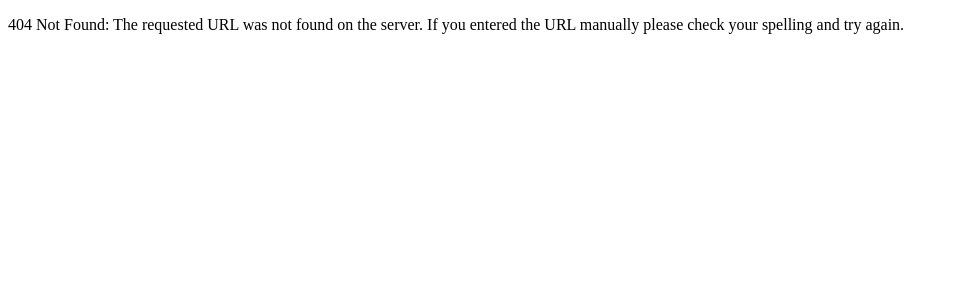
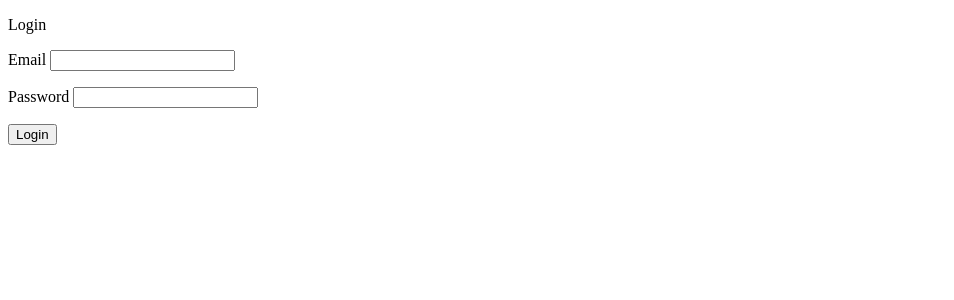
Before and after one commit to zNitche/FlaskBugTracker, a Flask app: page /auth/login in a window 1280 px wide. Shown: the top 300 px of the page, without its empty margins (0-954 px from the left). Run offline with Flask 2, Linux system fonts and the light colour scheme; parts of the project's set-up code (start-up, migrations or seed data) failed here and were passed over.

Commit message:
added basic login system + build-in admin account + SQLAlchemy engine config

```diff
--- /dev/null
+++ b/flask_bug_tracker/app_modules/forms.py
@@ -0,0 +1,9 @@
+from flask_wtf import FlaskForm
+from wtforms import StringField, PasswordField, SubmitField
+from wtforms.validators import DataRequired
+
+
+class LoginForm(FlaskForm):
+    email = StringField("Email", validators=[DataRequired()])
+    password = PasswordField("Password", validators=[DataRequired()])
+    submit = SubmitField("Login")
--- /dev/null
+++ b/flask_bug_tracker/routes/auth.py
@@ -0,0 +1,37 @@
+from flask import Blueprint, render_template, redirect, url_for, flash
+import flask_login
+from flask_bug_tracker.app_modules import forms
+from flask_bug_tracker import models
+from flask_bug_tracker.utils import account_utils
+
+
+auth = Blueprint("auth", __name__, template_folder="template", static_folder="static")
+
+
+@auth.route("/auth/login", methods=["GET", "POST"])
+def login():
+    if flask_login.current_user.is_authenticated:
+        return redirect(url_for("content.home"))
+
+    login_form = forms.LoginForm()
+
+    if login_form.validate_on_submit():
+        user = models.User.query.filter_by(email=login_form.email.data).first()
+
+        if user and account_utils.check_password_hash(user.password, login_form.password.data):
+            flask_login.login_user(user)
+
+            return redirect(url_for("content.home"))
+
+        else:
+            flash("Wrong email or/and password", "danger")
+
+    return render_template("login.html", login_form=login_form)
+
+
+@auth.route("/auth/logout")
+@flask_login.login_required
+def logout():
+    flask_login.logout_user()
+
+    return redirect(url_for("content.home"))
--- a/flask_bug_tracker/routes/content.py
+++ b/flask_bug_tracker/routes/content.py
@@ -1,9 +1,11 @@
 from flask import Blueprint, render_template
+import flask_login
 
 
 content = Blueprint("content", __name__, template_folder="template", static_folder="static")
 
 
 @content.route("/")
+@flask_login.login_required
 def home():
     return render_template("index.html")
--- a/flask_bug_tracker/routes/errors.py
+++ b/flask_bug_tracker/routes/errors.py
@@ -1,4 +1,4 @@
-from flask import Blueprint, render_template
+from flask import Blueprint, render_template, redirect, url_for
 
 
 errors = Blueprint("errors", __name__, template_folder='template', static_folder='static')
@@ -17,3 +17,8 @@ def error_500(error):
 @errors.app_errorhandler(405)
 def error_405(error):
     return render_template("error.html", error=error)
+
+
+@errors.app_errorhandler(401)
+def error_401(error):
+    return redirect(url_for("auth.login"))
--- /dev/null
+++ b/flask_bug_tracker/templates/login.html
@@ -0,0 +1,24 @@
+{% extends "base.html" %}
+{% block content %}
+
+<p>
+  Login
+</p>
+<p>
+  <form action="" method="POST">
+    {{ login_form.csrf_token }}
+    <p>
+      {{ login_form.email.label }}
+      {{ login_form.email }}
+    </p>
+    <p>
+      {{ login_form.password.label }}
+      {{ login_form.password }}
+    </p>
+    <p>
+      {{ login_form.submit }}
+    </p>
+  </form>
+</p>
+
+{% endblock %}
--- a/generate_dotenv.py
+++ b/generate_dotenv.py
@@ -7,7 +7,9 @@ def get_config():
         "MYSQL_SERVER_PORT": "3306",
         "MYSQL_SERVER_HOST": "db",
         "MYSQL_DATABASE_NAME": "app_db",
-        "MYSQL_DATABASE_PATH": "./database/mysql"
+        "MYSQL_DATABASE_PATH": "./database/mysql",
+        "BUILD_IN_ADMIN_USERNAME": "admin",
+        "BUILD_IN_ADMIN_PASSWORD": "admin321",
     }
 
     return args
```
Also changed, not shown: config.py (+7 -0 lines), flask_bug_tracker/__init__.py (+32 -7 lines), flask_bug_tracker/models.py (+9 -0 lines), flask_bug_tracker/templates/index.html (+6 -1 lines), flask_bug_tracker/utils/account_utils.py (added, +9 -0 lines), flask_bug_tracker/utils/db_utils.py (added, +23 -0 lines).
